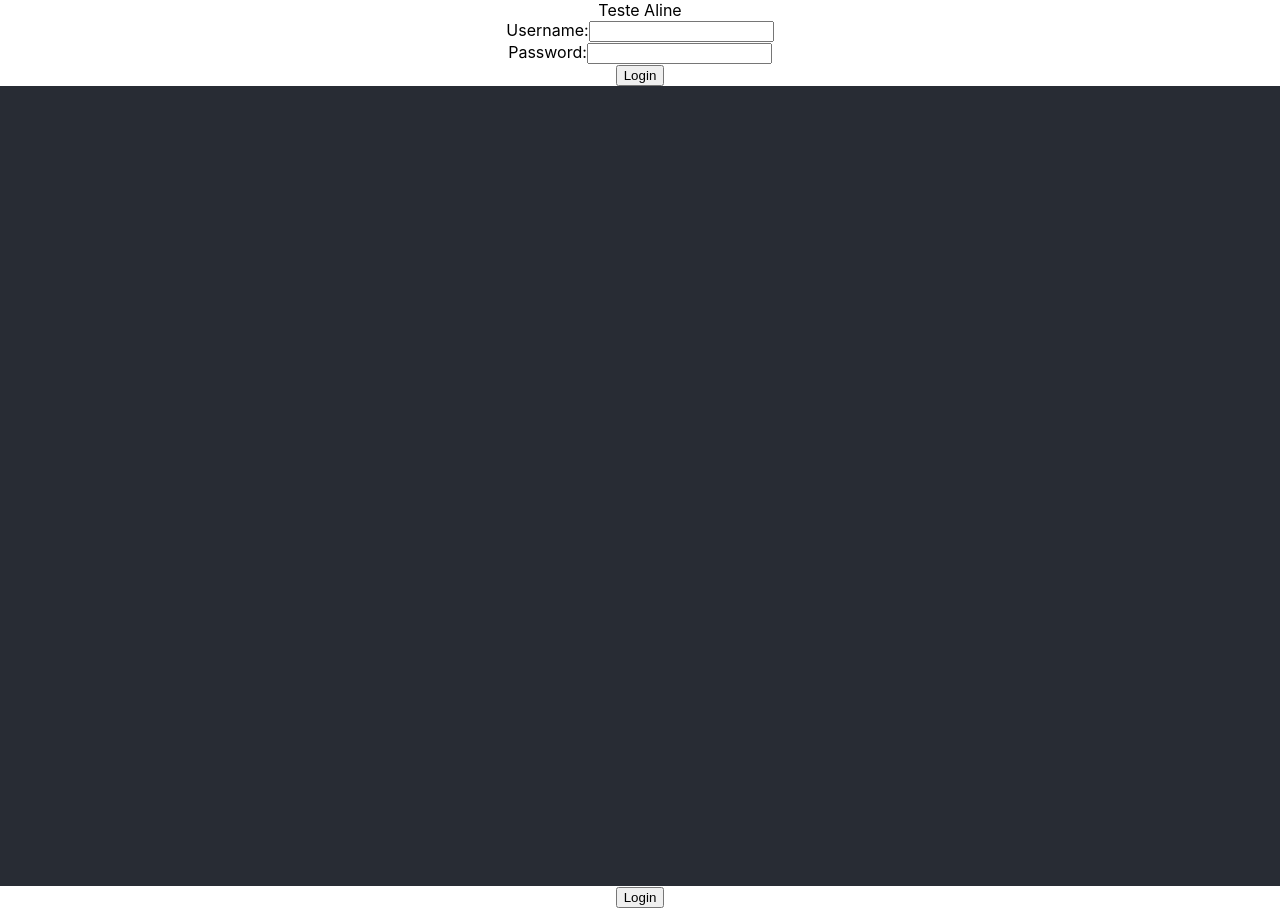
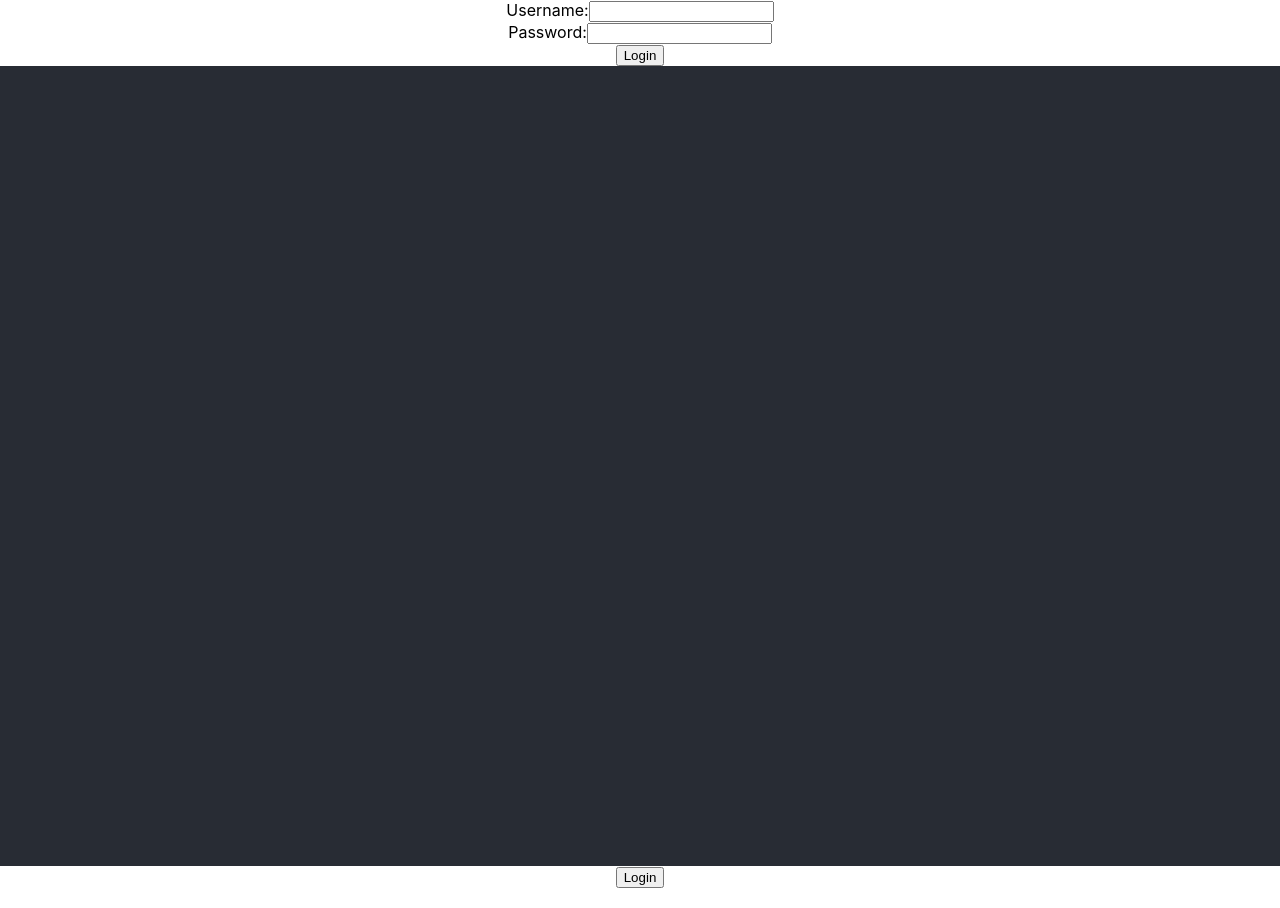
Before and after one commit to alinelopesm/auth-flow, a React (Create React App) app: page / in a window 1280 px wide. Built offline with nearby package versions, Linux system fonts and the light colour scheme.

Commit message:
refactor: remove test

```diff
--- a/src/app/App.tsx
+++ b/src/app/App.tsx
@@ -8,7 +8,6 @@ const App: React.FC = () => {
 
   return (
     <div className="App">
-      Teste Aline
       <LoginForm />
       <header className="App-header" />
       {isLoggedIn ? (
```
